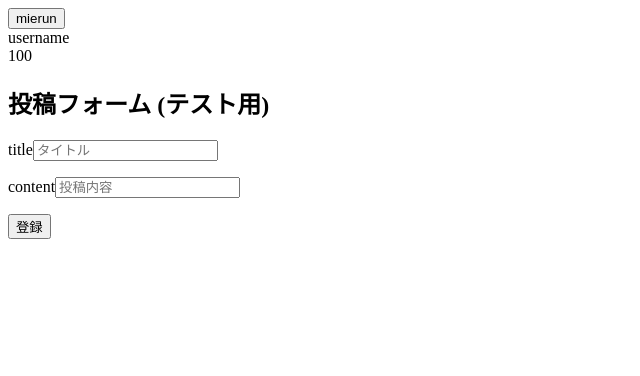
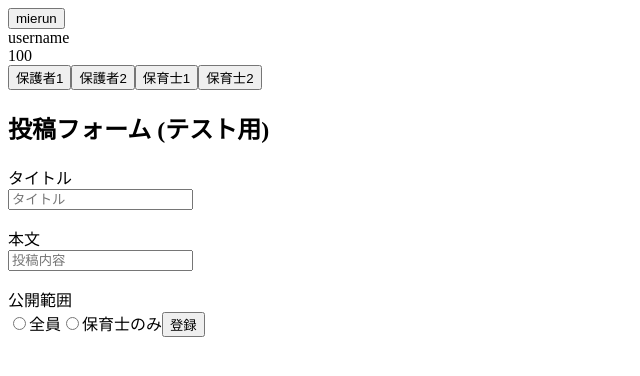
Before and after one commit to Nishimura-Kazuma/mieru, a React (Create React App) app in the folder frontend/app/: page /posts in a window 1280 px wide. Shown: the top 376 px of the page, without its empty margins (0-640 px from the left). Built offline with nearby package versions, Linux system fonts and the light colour scheme.

Commit message:
redux を利用してログインユーザーの情報に他のコンポーネントからアクセスできるようにする (途中)

```diff
--- a/frontend/app/src/components/PostFormTest/postFormTest.tsx
+++ b/frontend/app/src/components/PostFormTest/postFormTest.tsx
@@ -1,18 +1,25 @@
 import { useForm } from 'react-hook-form';
 import axios from 'axios';
-const API_BASE_URL = 'http://localhost:3001';
+import { connect } from 'react-redux';
+import { API_BASE_URL } from '../../containers/API_BASE_URL';
+import { User } from '../../containers/AccountSettings/types';
 
 // 投稿フォームのデータ型定義
 interface PostForm {
   title: string;
   content: string;
+  scope: string;
 }
 
-interface PostData {
-  title: string;
-  content: string;
-  user_id: number;
-}
+// interface PostData {
+//   title: string;
+//   content: string;
+//   user_id: number;
+// }
+
+// const mapStateToProps = (state: User) => {
+//   return { id: state.id, name: state.name, user_attribute: state.user_attribute };
+// };
 
 const PostFormTest = () => {
   const {
@@ -24,11 +31,15 @@ const PostFormTest = () => {
   // フォームの submit イベントで呼ばれる関数
   const onSubmit = (formData: PostForm) => {
     const user_id = 1;
+    // const is_completed: Boolean = false;
+    // console.log(formData);
     axios
       .post(`${API_BASE_URL}/post`, {
         title: formData.title,
         content: formData.content,
         user_id: user_id,
+        // is_completed: is_completed,
+        scope: formData.scope,
       })
       .then((response) => {
         console.log(response);
@@ -38,12 +49,18 @@ const PostFormTest = () => {
       });
   };
 
+  const radioButtons = [
+    { id: 'all', label: '全員', value: '全員' },
+    { id: 'teachers_only', label: '保育士のみ', value: '保育士のみ' },
+  ];
+
   return (
     <>
       <h2>投稿フォーム (テスト用)</h2>
       <section>
         <form onSubmit={handleSubmit(onSubmit)}>
-          <label htmlFor="title">title</label>
+          <label htmlFor="title">タイトル</label>
+          <br />
           {/* {...register("フィールド名", { ルール })}で、フィールド登録、必ルールを設定 */}
           <input
             id="title"
@@ -55,8 +72,8 @@ const PostFormTest = () => {
             })}
           />
           <p>{errors.title?.message as React.ReactNode}</p>
-
-          <label htmlFor="content">content</label>
+          <label htmlFor="content">本文</label>
+          <br />
           {/* {...register("フィールド名", { ルール })}で、フィールド登録、必ルールを設定 */}
           <input
             id="content"
@@ -68,7 +85,33 @@ const PostFormTest = () => {
             })}
           />
           <p>{errors.content?.message as React.ReactNode}</p>
-
+          <label htmlFor="scope">公開範囲</label>
+          <br />
+          {/* name 属性を同じにすると1つしかチェックできないようになる */}
+          {radioButtons.map((radio) => {
+            const { id, label, value } = radio;
+            return (
+              <label key={id}>
+                <input
+                  type="radio"
+                  value={value}
+                  {...register('scope', { required: '入力してください' })}
+                />
+                {label}
+              </label>
+            );
+          })}
+          {/* <input
+            id="scope"
+            name="scope_selection"
+            type="radio"
+            value="保護者・保育士全員"
+            defaultChecked
+          />
+          保護者・保育士全員
+          <input id="scope" name="scope_selection" type="radio" value="保育士のみ" />
+          保育士のみ
+          <br /> */}
           <button type="submit">登録</button>
         </form>
       </section>
@@ -76,4 +119,5 @@ const PostFormTest = () => {
   );
 };
 
+// export default connect(mapStateToProps)(PostFormTest);
 export default PostFormTest;
--- a/frontend/app/src/containers/AccountSettings/types.ts
+++ b/frontend/app/src/containers/AccountSettings/types.ts
@@ -4,6 +4,7 @@ export const SAVE_USER_NAME = 'SAVE_USER_NAME';
 export interface User {
   id: number;
   name: string;
+  user_attribute: string;
 }
 // Action Interfaces
 interface FetchUserAction {
--- a/frontend/app/src/pages/HomePage.tsx
+++ b/frontend/app/src/pages/HomePage.tsx
@@ -1,13 +1,20 @@
 import Header from '../components/Header/header';
 import PostFormTest from '../components/PostFormTest/postFormTest';
+import AccountSettings from './AccountSettings';
+// import { User } from '../containers/AccountSettings/types';
 
 const homePage = () => {
   return (
     <>
       <Header user="username" point={100} />
+      <AccountSettings />
       <PostFormTest />
     </>
   );
 };
 
+// const mapStateToProps = (state: User) => {
+//   return { id: state.id, name: state.name, user_attribute: state.user_attribute };
+// };
+
 export { homePage };
```
